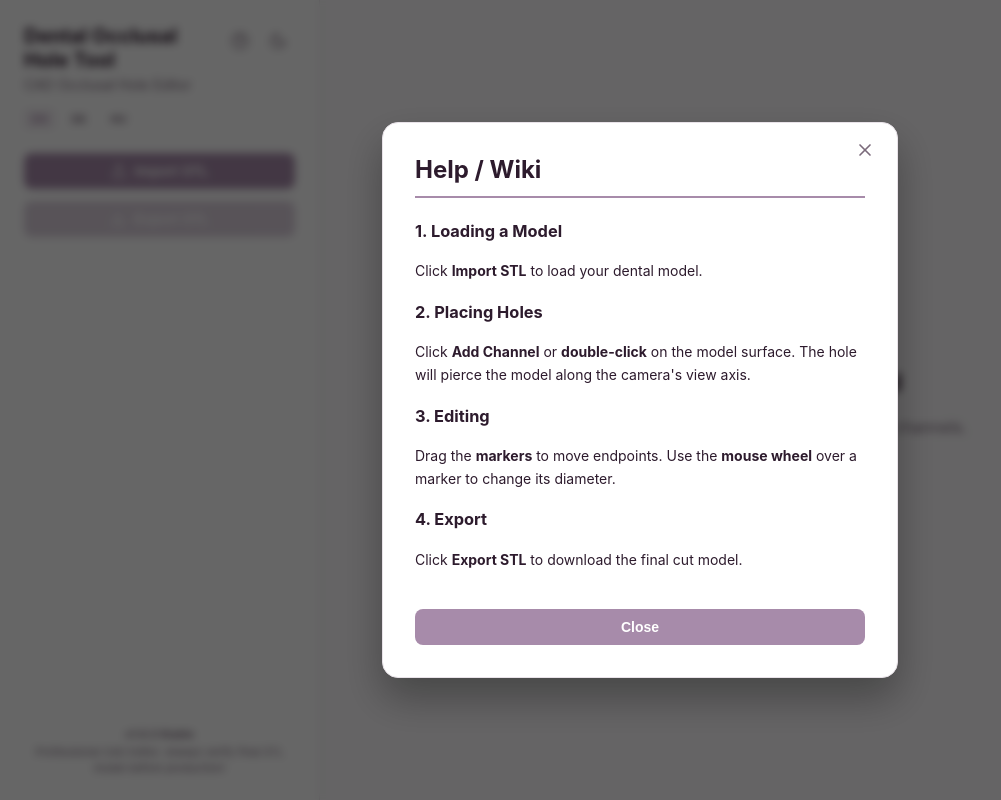
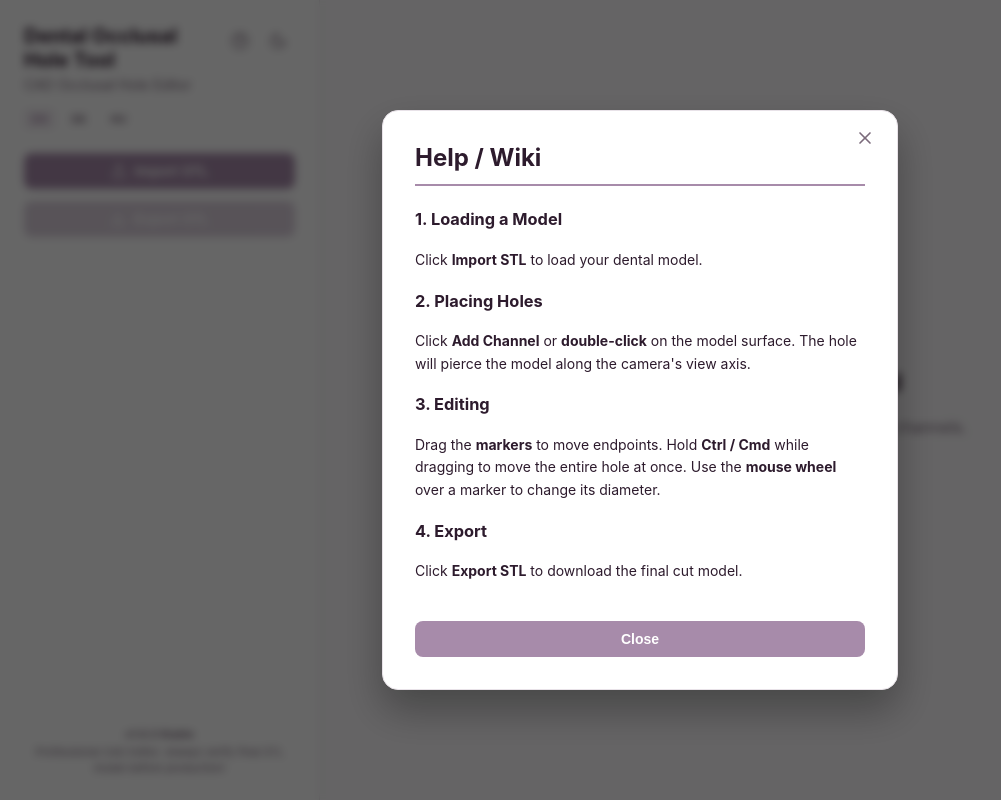
Before and after one commit to droberto87/Dental-Occlusal-Hole-Tool, a React (Vite) app in the folder frontend/: page / in a window 1280 px wide. Shown: the whole page, without its empty margins (0-1001 px from the left). Built offline with nearby package versions, Linux system fonts and the light colour scheme.

Commit message:
Docs: Updated WIKI and in-app help with Ctrl/Cmd + Drag instructions

```diff
--- a/frontend/src/components/Sidebar.jsx
+++ b/frontend/src/components/Sidebar.jsx
@@ -74,7 +74,7 @@ const wikiContent = {
     <h3>2. Placing Holes</h3>
     <p>Click <b>Add Channel</b> or <b>double-click</b> on the model surface. The hole will pierce the model along the camera's view axis.</p>
     <h3>3. Editing</h3>
-    <p>Drag the <b>markers</b> to move endpoints. Use the <b>mouse wheel</b> over a marker to change its diameter.</p>
+    <p>Drag the <b>markers</b> to move endpoints. Hold <b>Ctrl / Cmd</b> while dragging to move the entire hole at once. Use the <b>mouse wheel</b> over a marker to change its diameter.</p>
     <h3>4. Export</h3>
     <p>Click <b>Export STL</b> to download the final cut model.</p>
   `,
@@ -84,7 +84,7 @@ const wikiContent = {
     <h3>2. Löcher platzieren</h3>
     <p>Klicken Sie auf <b>Kanal hinzufügen</b> oder machen Sie einen <b>Doppelklick</b> auf die Modelloberfläche.</p>
     <h3>3. Bearbeiten</h3>
-    <p>Ziehen Sie die <b>Marker</b>, um sie zu verschieben. Nutzen Sie das <b>Mausrad</b> über einem Marker, um den Durchmesser zu ändern.</p>
+    <p>Ziehen Sie die <b>Marker</b>, um sie zu verschieben. Halten Sie <b>Strg / Cmd</b> gedrückt, um das gesamte Loch zu verschieben. Nutzen Sie das <b>Mausrad</b> über einem Marker, um den Durchmesser zu ändern.</p>
     <h3>4. Exportieren</h3>
     <p>Klicken Sie auf <b>STL Exportieren</b>, um das fertige Modell herunterzuladen.</p>
   `,
@@ -94,7 +94,7 @@ const wikiContent = {
     <h3>2. Furatok elhelyezése</h3>
     <p>Használja az <b>Új furat elhelyezése</b> gombot vagy a <b>dupla kattintást</b> a modell felületén. A furat a kamera nézési iránya mentén jön létre.</p>
     <h3>3. Szerkesztés</h3>
-    <p>A <b>marker gömbök</b> húzásával mozgathatja a végpontokat. Az <b>egérgörgővel</b> a marker felett állva módosíthatja az átmérőt.</p>
+    <p>A <b>marker gömbök</b> húzásával mozgathatja a végpontokat. Tartsa nyomva a <b>Ctrl / Cmd</b> billentyűt a teljes furat eltolásához. Az <b>egérgörgővel</b> a marker felett állva módosíthatja az átmérőt.</p>
     <h3>4. Exportálás</h3>
     <p>Kattintson a <b>Kész modell letöltése</b> gombra a mentéshez.</p>
   `
```
Also changed, not shown: 1 other file (tests, documents, lock files or other folders).
